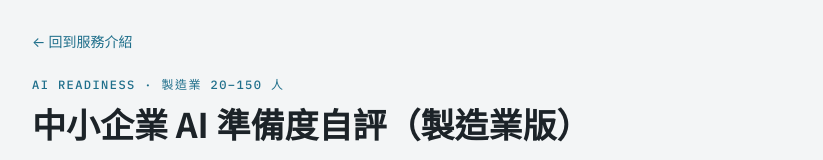
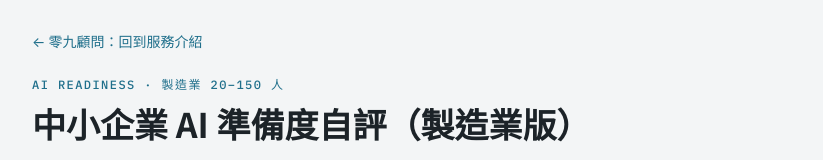
Before and after one commit to aireadiness-tw/check, a plain HTML site: page index.html in a window 1280 px wide. Shown: the top 160 px of the page, without its empty margins (228-1051 px from the left). Drawn offline with Linux system fonts and the light colour scheme.

Commit message:
返回連結改為「零九顧問：回到服務介紹」

```diff
--- a/index.html
+++ b/index.html
@@ -82,7 +82,7 @@ ol.steps{margin:0;padding-left:1.4em;display:grid;gap:6px}
 <body>
 
 <div class="wrap">
-  <a class="back" href="/">← 回到服務介紹</a>
+  <a class="back" href="/">← 零九顧問：回到服務介紹</a>
   <header class="top">
     <div class="eyebrow">AI Readiness · 製造業 20–150 人</div>
     <h1 id="title"></h1>
```
